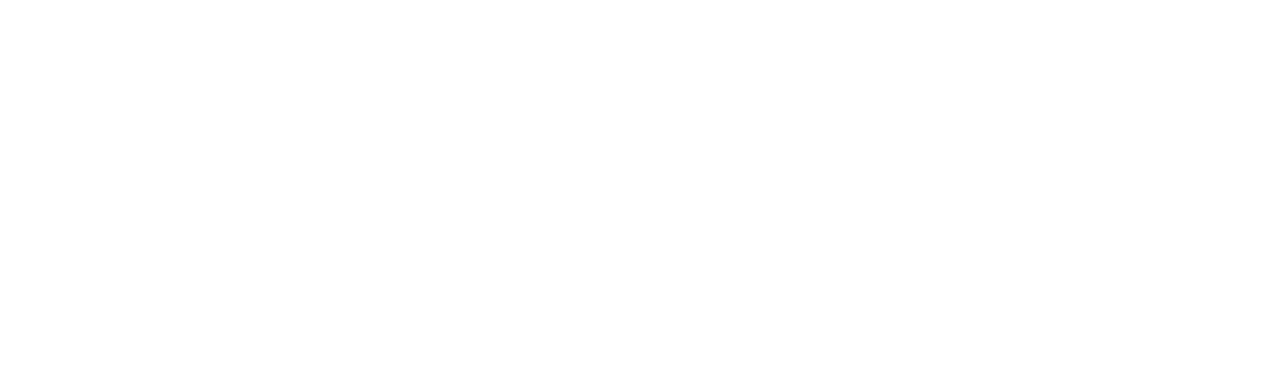
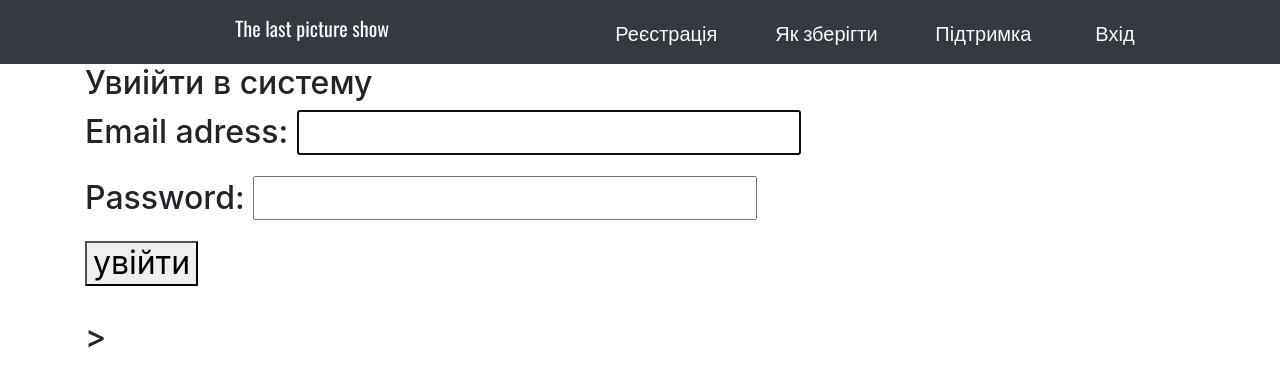
Before and after one commit to thelonggoodbuy/picture_show, a Django app: page /users/login/ in a window 1280 px wide. Before the commit the part shown is empty. Shown: the top 387 px of the page. Run offline with Django 3.2, Linux system fonts and the light colour scheme; some libraries are stand-ins or nearby versions.

Commit message:
I have added ugly login

```diff
--- a/project/settings.py
+++ b/project/settings.py
@@ -120,6 +120,8 @@
 
 AUTH_USER_MODEL = 'users.CustomUser'
 
+LOGIN_REDIRECT_URL = 'home'
+LOGOUT_REDIRECT_URL = 'home'
 
 
 CRISPY_TEMPLATE_PACK = 'bootstrap4'
--- a/templates/base.html
+++ b/templates/base.html
@@ -25,7 +25,7 @@
               <li class="nav-item" ><a class="nav-link text-light" href="{% url 'signup' %}"> Реєстрація </a></li>
               <li class="nav-item"><a class="nav-link text-light" href="#"> Як зберігти </a></li>
               <li class="nav-item"><a class="nav-link text-light" href="#"> Підтримка </a></li>
-              <li class="nav-item"><a class="nav-link text-light" href="#"> Вхід </a></li>
+              <li class="nav-item"><a class="nav-link text-light" href="{% url 'login' %}"> Вхід </a></li>
             </ul>
         </button>
       </div>
@@ -35,8 +35,9 @@
           <li class="nav-item" ><a class="nav-link text-light" href="{% url 'signup' %}"> Реєстрація </a></li>
           <li class="nav-item"><a class="nav-link text-light" href="#"> Як зберігти </a></li>
           <li class="nav-item"><a class="nav-link text-light" href="#"> Підтримка </a></li>
-          <li class="nav-item"><a class="nav-link text-light" href="#"> Вхід </a></div>
+          <li class="nav-item"><a class="nav-link text-light" href="{% url 'login' %}"> Вхід </a></div>
         </ul>
+
 
       </div>
 
--- a/templates/registration/login.html
+++ b/templates/registration/login.html
@@ -0,0 +1,13 @@
+{% extends 'base.html' %}
+
+{% block title%} Вхід в систему {%endblock title%}
+
+{% block content %}
+<h2> Увиійти в систему <h2>
+<form method="post">
+    {% csrf_token %}
+    {{ form.as_p}}
+    <button type="submit"> увійти </button>
+</form>>
+
+{% endblock content %}
```
